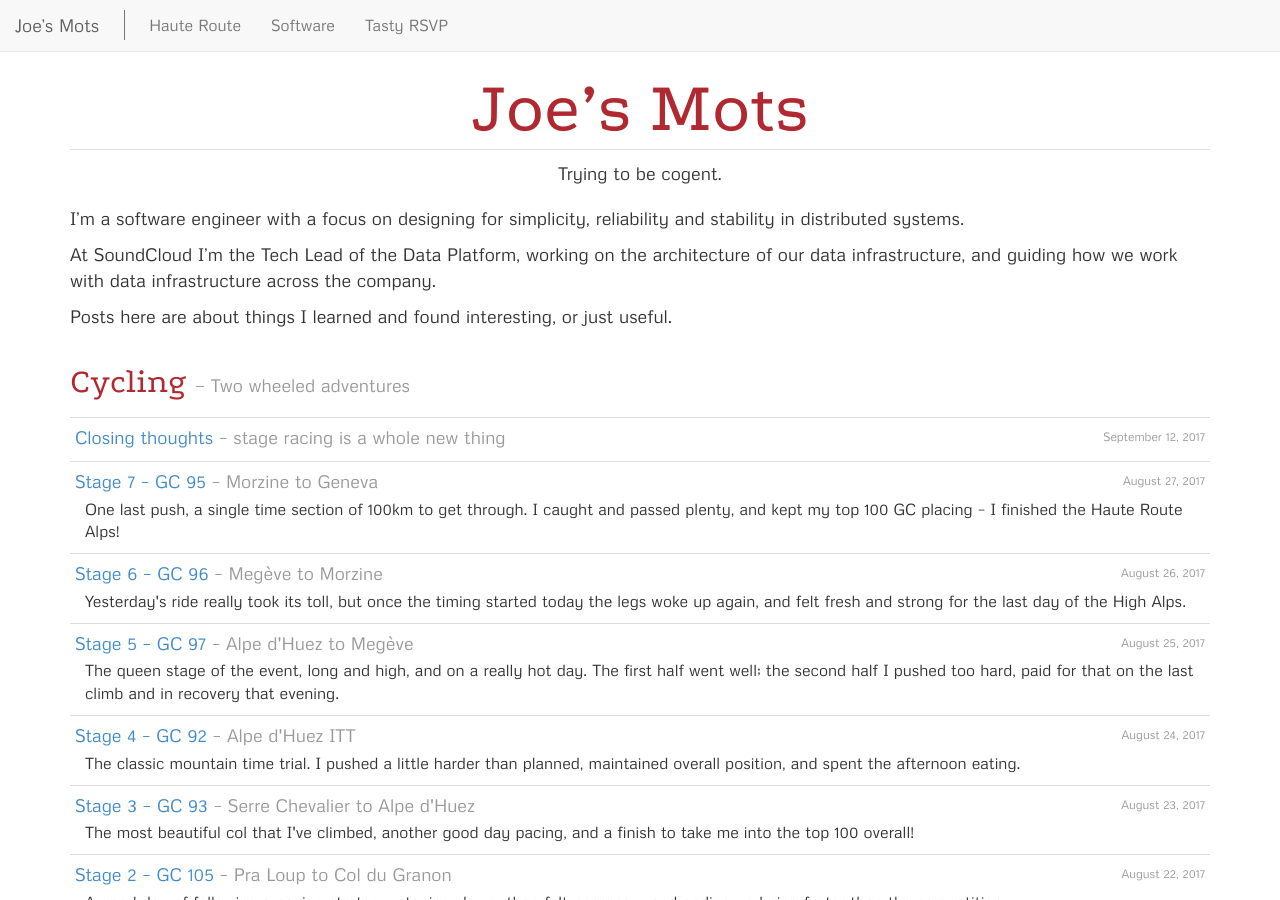
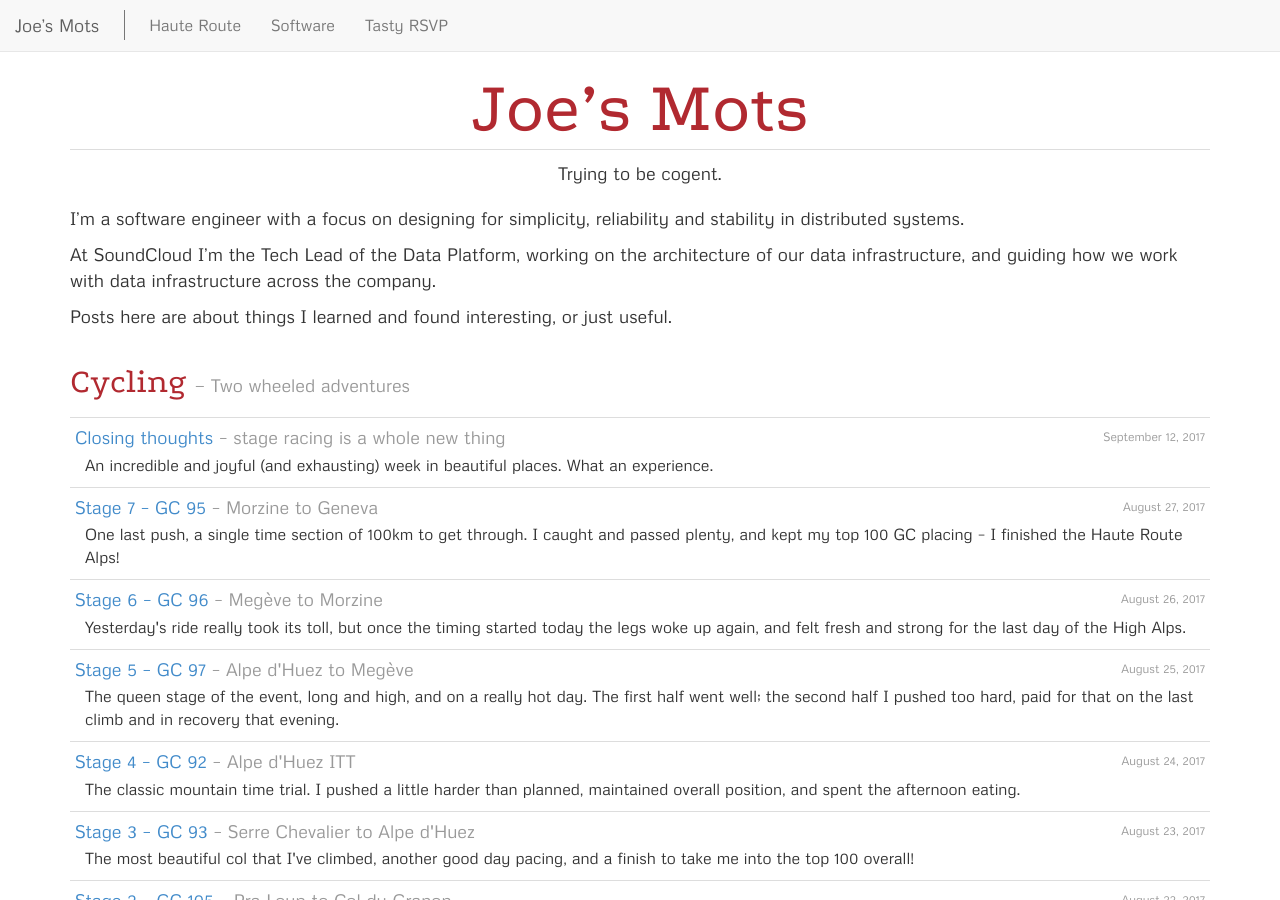
Before and after one commit to joekearney/joekearney.github.io, a Jekyll site: the page built from index.html, in a window 1280 px wide and 900 px high. Built offline with Jekyll 4.4.1, drawn with Linux system fonts in a browser that asks for light colours.

Commit message:
add long desc for closing thoughts blog

```diff
--- a/_posts/cycling/haute-route/2017-09-12-hra-2017-closing-thoughts.md
+++ b/_posts/cycling/haute-route/2017-09-12-hra-2017-closing-thoughts.md
@@ -18,7 +18,7 @@ author: Joe Kearney
 
 title: "Closing thoughts"
 description: "stage racing is a whole new thing"
-meta_description: ""
+meta_description: "An incredible and joyful (and exhausting) week in beautiful places. What an experience."
 
 title_image_iframe: https://www.flickr.com/photos/joekearney/36058260633/in/album-72157687765853505/player/
 ---
```
